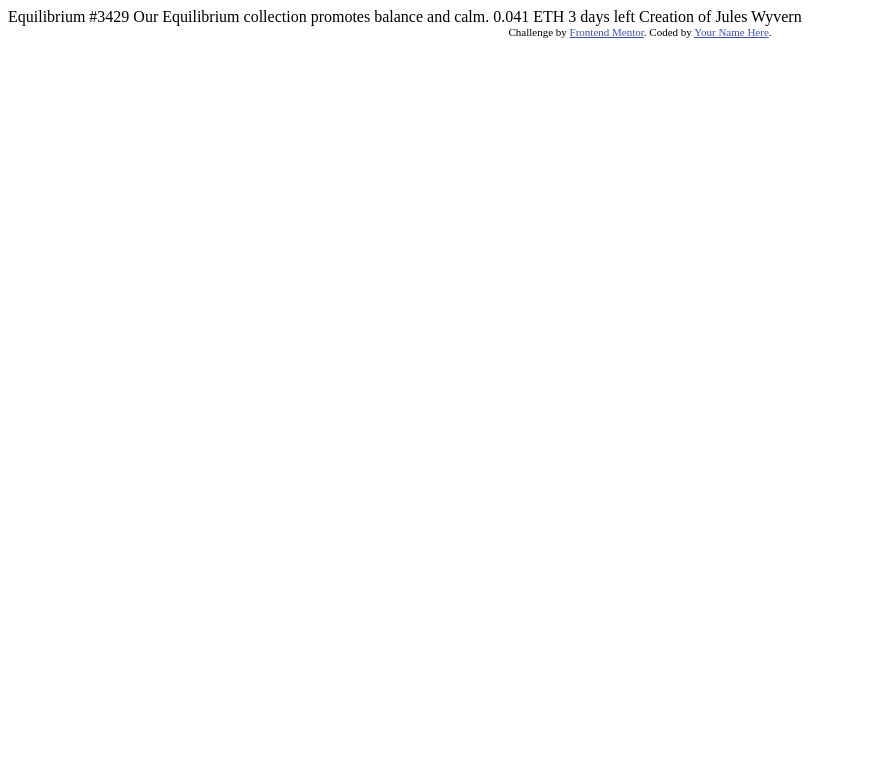
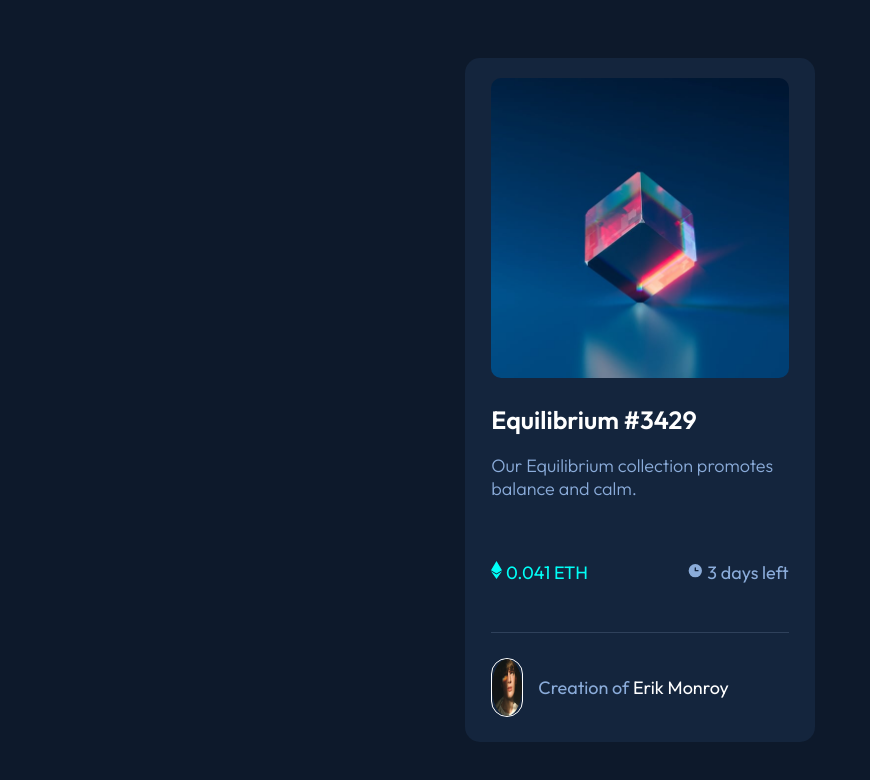
Before and after one commit to VMErik/FEM-NFT-Preview, a plain HTML site: page index.html in a window 1280 px wide. Shown: the whole page, without its empty margins (0-870 px from the left). Drawn offline with Linux system fonts and the light colour scheme.

Commit message:
Finalizacion del proyecto

```diff
--- a/index.html
+++ b/index.html
@@ -1,33 +1,45 @@
 <!DOCTYPE html>
 <html lang="en">
+
 <head>
-  <meta charset="UTF-8">
-  <meta name="viewport" content="width=device-width, initial-scale=1.0"> <!-- displays site properly based on user's device -->
+    <meta charset="UTF-8">
+    <meta name="viewport" content="width=device-width, initial-scale=1.0">
+    <!-- displays site properly based on user's device -->
 
-  <link rel="icon" type="image/png" sizes="32x32" href="./images/favicon-32x32.png">
+    <link rel="icon" type="image/png" sizes="32x32" href="./images/favicon-32x32.png">
+    <title>Frontend Mentor | NFT preview card component</title>
+    <link rel="preconnect" href="https://fonts.googleapis.com">
+    <link rel="preconnect" href="https://fonts.gstatic.com" crossorigin>
+    <link href="https://fonts.googleapis.com/css2?family=Outfit:wght@300;400;600&display=swap" rel="stylesheet">
+    <link rel="stylesheet" href="./style.css">
+</head>
 
-  <title>Frontend Mentor | NFT preview card component</title>
+<body>
+    <main class="container">
+        <div class="card">
+            <div id="card-image" class="card__image">
+                <img src="./images/image-equilibrium.jpg" alt="">
+                <div id="preview" class="card__image--efect">
+                    <svg width="48" height="48" xmlns="http://www.w3.org/2000/svg"><g fill="none" fill-rule="evenodd"><path d="M0 0h48v48H0z"/><path d="M24 9C14 9 5.46 15.22 2 24c3.46 8.78 12 15 22 15 10.01 0 18.54-6.22 22-15-3.46-8.78-11.99-15-22-15Zm0 25c-5.52 0-10-4.48-10-10s4.48-10 10-10 10 4.48 10 10-4.48 10-10 10Zm0-16c-3.31 0-6 2.69-6 6s2.69 6 6 6 6-2.69 6-6-2.69-6-6-6Z" fill="#FFF" fill-rule="nonzero"/></g></svg>
+                </div>
+            </div>
+            <div class="card__details">
+                <div class="card__details--description">
+                    <h1>Equilibrium #3429</h1>
+                    <p>Our Equilibrium collection promotes balance and calm.</p>
+                </div>
+                <div class="card__details--info">
+                    <p> <svg width="11" height="18" xmlns="http://www.w3.org/2000/svg"><path d="M11 10.216 5.5 18 0 10.216l5.5 3.263 5.5-3.262ZM5.5 0l5.496 9.169L5.5 12.43 0 9.17 5.5 0Z" fill="#00FFF8"/></svg> 0.041 ETH</p>
+                    <p> <svg width="17" height="17" xmlns="http://www.w3.org/2000/svg"><path d="M8.305 2.007a6.667 6.667 0 1 0 0 13.334 6.667 6.667 0 0 0 0-13.334Zm2.667 7.334H8.305a.667.667 0 0 1-.667-.667V6.007a.667.667 0 0 1 1.334 0v2h2a.667.667 0 0 1 0 1.334Z" fill="#8BACD9"/></svg>                        3 days left</p>
+                </div>
+                <div class="card__details--user">
+                    <img src="./images/image-avatar.png" alt="">
+                    <p>Creation of <span>Erik Monroy</span> </p>
+                </div>
+            </div>
+        </div>
+    </main>
+    <script src="./index.js"></script>
+</body>
 
-  <!-- Feel free to remove these styles or customise in your own stylesheet 👍 -->
-  <style>
-    .attribution { font-size: 11px; text-align: center; }
-    .attribution a { color: hsl(228, 45%, 44%); }
-  </style>
-</head>
-<body>
-
-  Equilibrium #3429
-
-  Our Equilibrium collection promotes balance and calm.
-
-  0.041 ETH
-  3 days left
-
-  Creation of Jules Wyvern
-
-  <div class="attribution">
-    Challenge by <a href="https://www.frontendmentor.io?ref=challenge" target="_blank">Frontend Mentor</a>.
-    Coded by <a href="#">Your Name Here</a>.
-  </div>
-</body>
 </html>
--- /dev/null
+++ b/index.js
@@ -0,0 +1,8 @@
+const img = document.getElementById("card-image");
+const eye = document.getElementById("preview");
+img.onmouseover = function() {
+    eye.style.display = 'flex';
+};
+img.onmouseleave = function() {
+    eye.style.display = 'none';
+}
--- /dev/null
+++ b/style.css
@@ -0,0 +1,131 @@
+:root {
+    --soft-blue: hsl(215, 51%, 70%);
+    --cyan: hsl(178, 100%, 50%);
+    --cyan-transparent: hsl(178, 100%, 50%, 0.5);
+    --very-dark-blue-main: hsl(217, 54%, 11%);
+    --very-dark-blue-card: hsl(216, 50%, 16%);
+    --very-dark-blue-line: hsl(215, 32%, 27%);
+    --white: hsl(0, 0%, 100%);
+}
+
+body {
+    margin: 0;
+    padding: 0;
+    background-color: var(--very-dark-blue-main);
+    font-size: 18px;
+    font-family: 'Outfit', sans-serif;
+}
+
+.container {
+    display: flex;
+    width: 100%;
+    height: 100vh;
+    justify-content: center;
+    align-items: center;
+}
+
+.card {
+    display: flex;
+    flex-direction: column;
+    justify-content: center;
+    align-items: center;
+    width: 350px;
+    height: auto;
+    background-color: var(--very-dark-blue-card);
+    border-radius: 15px;
+}
+
+.card__image {
+    position: relative;
+    display: flex;
+    justify-content: center;
+    margin-top: 20px;
+    width: 100%;
+    height: 300px;
+    cursor: pointer;
+}
+
+.card__image img {
+    width: 85%;
+    height: auto;
+    border-radius: 10px;
+}
+
+.card__image--efect {
+    position: absolute;
+    display: none;
+    justify-content: center;
+    align-items: center;
+    width: 85%;
+    height: 100%;
+    background-color: var(--cyan-transparent);
+    border-radius: 15px;
+}
+
+.card__details {
+    display: flex;
+    flex-direction: column;
+    width: 85%;
+    gap: 25px;
+}
+
+.card__details--description {
+    margin-top: 10px;
+}
+
+.card__details--description h1 {
+    color: var(--white);
+    font-size: 25px;
+    font-weight: 600;
+}
+
+.card__details--description h1:hover {
+    color: var(--cyan);
+    cursor: pointer;
+}
+
+.card__details--description p {
+    color: var(--soft-blue);
+    font-size: 18px;
+    font-weight: 300;
+}
+
+.card__details--info {
+    display: flex;
+    justify-content: space-between;
+    padding-bottom: 30px;
+    border-bottom: 1px solid var(--very-dark-blue-line);
+}
+
+.card__details--info p:nth-child(1) {
+    color: var(--cyan);
+}
+
+.card__details--info p:nth-child(2) {
+    color: var(--soft-blue);
+}
+
+.card__details--user {
+    display: flex;
+    gap: 15px;
+    padding-bottom: 25px;
+}
+
+.card__details--user img {
+    width: 30px;
+    border: 1px solid var(--white);
+    border-radius: 50px;
+}
+
+.card__details--user p {
+    color: var(--soft-blue);
+}
+
+.card__details--user span {
+    color: var(--white);
+}
+
+.card__details--user span:hover {
+    color: var(--cyan);
+    cursor: pointer;
+}
```
